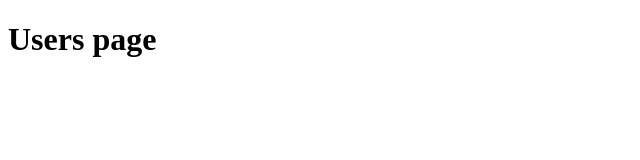
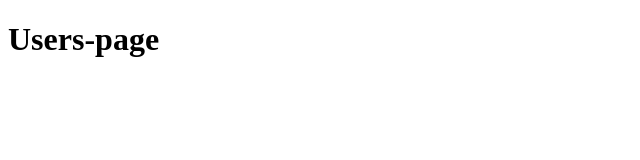
Before and after one commit to smyrnavioletta/project, a plain HTML site: page usersPage.html in a window 1280 px wide. Shown: the full height of the page, 0-640 px from the left. Drawn offline with Linux system fonts and the light colour scheme.

Commit message:
add users-page

```diff
--- a/usersPage.html
+++ b/usersPage.html
@@ -6,6 +6,6 @@
     <title>Document</title>
   </head>
   <body>
-    <h1>Users page</h1>
+    <h1>Users-page</h1>
   </body>
 </html>
```
